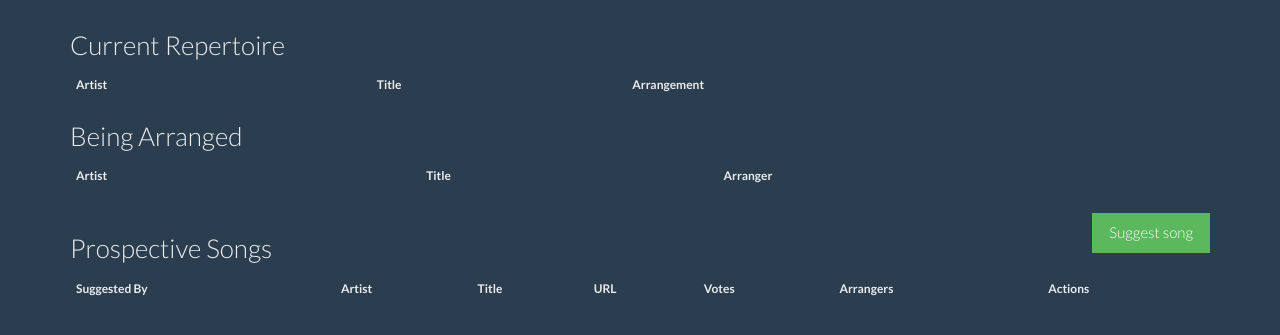
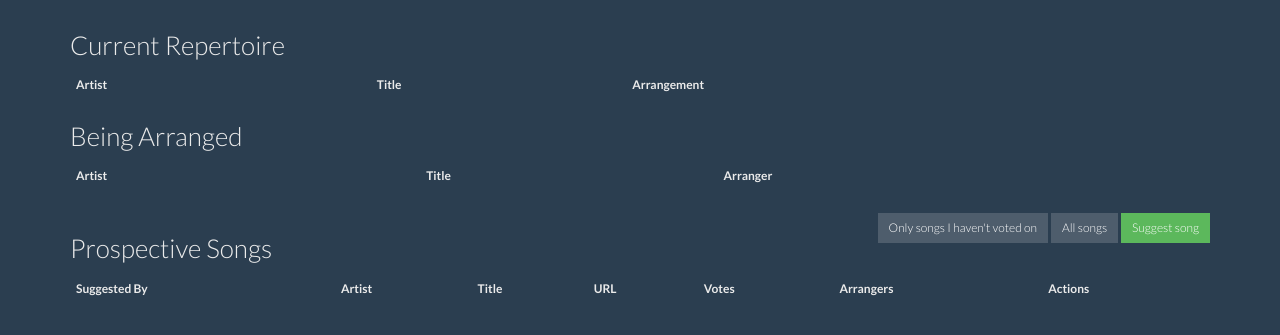
Before and after one commit to craigatron/acaadmin, a Django app: template songs/templates/list.html in a window 1280 px wide. Shown: the part 40-375 px from the top of the page. Run offline with Django 3.2, Linux system fonts and the light colour scheme; the template is opened without the code that fills it, so the values that code supplies are empty; some libraries are stand-ins or nearby versions.

Commit message:
add vote filter

```diff
--- a/songs/templates/list.html
+++ b/songs/templates/list.html
@@ -40,7 +40,11 @@
     {% endfor %}
   </table>
   <h3 class="pull-left">Prospective Songs</h3>
-  <a href="/songs/add" class="btn btn-success pull-right">Suggest song</a>
+  <div class="pull-right">
+    <a href="/songs?filter=novote" class="btn btn-default btn-sm">Only songs I haven't voted on</a>
+    <a href="/songs" class="btn btn-default btn-sm">All songs</a>
+    <a href="/songs/add" class="btn btn-success btn-sm">Suggest song</a>
+  </div>
   <table class="table table-striped">
     <thead>
       <tr>
```
Also changed, not shown: songs/views.py (+9 -3 lines).
